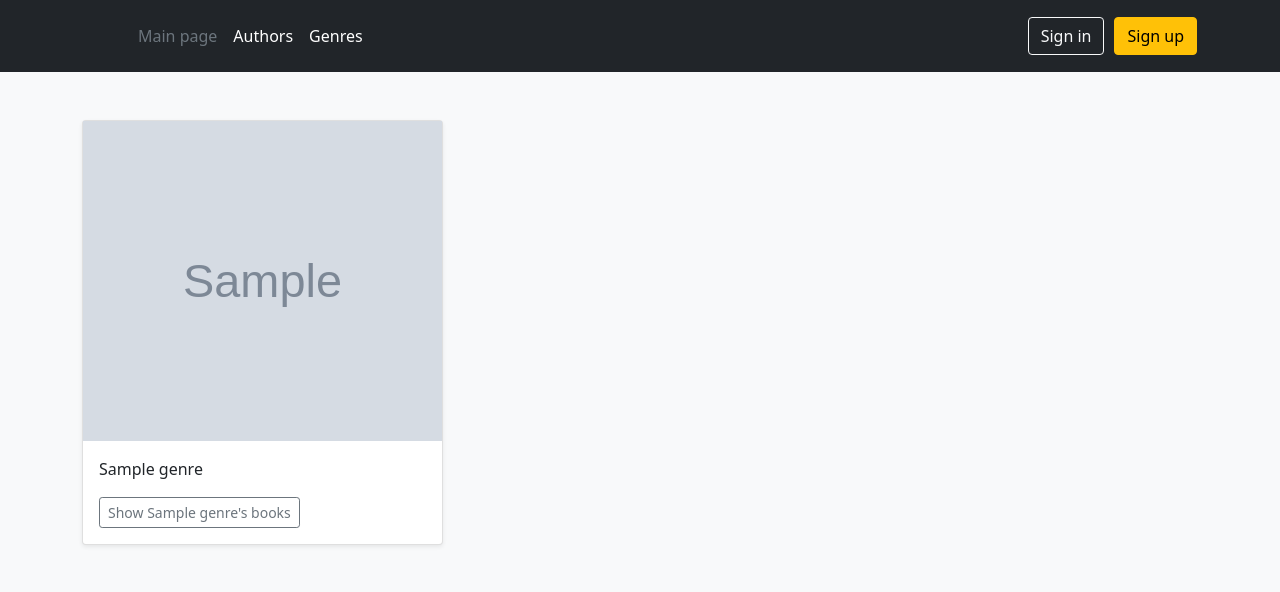
After one commit to DoctorBA/Django-website, a Django app: page /catalog/genres/ in a window 1280 px wide. The commit adds this page. Shown: the top 592 px of the page. Run offline with Django 4.2, Linux system fonts and the light colour scheme; tables that the repository leaves empty hold one stand-in row (values such as "Sample post"); grey boxes marked "Sample" are stand-in pictures.

Commit message:
updated Lesson 12.12.2022

```diff
--- a/shop/catalog/models.py
+++ b/shop/catalog/models.py
@@ -4,9 +4,13 @@ from django.urls import reverse
 
 class Genre(models.Model):
     name = models.CharField(max_length=50)
+    image = models.ImageField(upload_to="genres/", blank=True, default="image-placeholder.jpeg")
 
     def __str__(self):
         return self.name
+
+    def get_genre_url(self):
+        return reverse('catalog-genre', args=[self.name])
 
 
 class Author(models.Model):
@@ -14,6 +18,7 @@ class Author(models.Model):
     last_name = models.CharField(max_length=100)
     date_of_birth = models.DateField(blank=True, null=True)
     date_of_death = models.DateField(blank=True, null=True)
+    photo = models.ImageField(upload_to="authors/", blank=True, default="photo-placeholder.png")
 
     def __str__(self):
         return f'{self.first_name} {self.last_name}'
@@ -29,6 +34,7 @@ class Book(models.Model):
     genre = models.ManyToManyField(Genre)
     price = models.FloatField()
     amount = models.IntegerField(default=0)
+    image = models.ImageField(upload_to="books/", blank=True, default="book-placeholder.jpeg")
 
     def __str__(self):
         return self.title
--- a/shop/catalog/urls.py
+++ b/shop/catalog/urls.py
@@ -1,6 +1,8 @@
 from django.contrib import admin
 from django.urls import path, include
-from .views import IndexView, BookView, AuthorsView, AuthorView
+from .views import IndexView, BookView, AuthorsView, AuthorView, GenresView, GenreView
+from django.conf import settings
+from django.conf.urls.static import static
 
 # '' - "Домашняя страница"
 # 'book/' - Список всех книг
@@ -10,6 +12,8 @@ from .views import IndexView, BookView, AuthorsView, AuthorView
 urlpatterns = [
     path('', IndexView.as_view(), name='catalog-index'),
     path('authors/', AuthorsView.as_view(), name='catalog-authors'),
+    path('catalog/genres/', GenresView.as_view(), name='catalog-genres'),
     path('catalog/<str:first_name>-<str:last_name>/', AuthorView.as_view(), name='catalog-author'),
-    path('catalog/<int:id>/', BookView.as_view(), name='catalog-book')
-]
+    path('catalog/<int:id>/', BookView.as_view(), name='catalog-book'),
+    path('catalog/genres/<str:name>/', GenreView.as_view(), name='catalog-genre'),
+] + static(settings.MEDIA_URL, document_root=settings.MEDIA_ROOT)
--- a/shop/catalog/views.py
+++ b/shop/catalog/views.py
@@ -1,7 +1,7 @@
 from django.shortcuts import render
 from django.views.generic import TemplateView
 from .models import Book
-from .models import Author
+from .models import Author, Genre
 
 
 class IndexView(TemplateView):
@@ -37,3 +37,19 @@ class AuthorView(TemplateView):
         author = Author.objects.get(first_name=first_name, last_name=last_name)
         books = Book.objects.filter(author=author)
         return render(request, self.template_name, {'author':author, 'books': books})
+
+
+class GenresView(TemplateView):
+    template_name = 'catalog/genres.html'
+
+    def get(self, request):
+        genres = Genre.objects.all()
+        return render(request, self.template_name, {'genres':genres})
+
+class GenreView(TemplateView):
+    template_name = 'catalog/index.html'
+
+    def get(self, request, name):
+        genre = Genre.objects.get(name=name)
+        books = Book.objects.filter(genre=genre)
+        return render(request, self.template_name, {'genre':genre, 'books':books})
--- a/shop/shop/settings.py
+++ b/shop/shop/settings.py
@@ -126,6 +126,8 @@ STATIC_URL = '/static/'
 STATICFILES_DIRS = [
     os.path.join(BASE_DIR, "static")
 ]
+MEDIA_URL = '/source/'
+MEDIA_ROOT = os.path.join(BASE_DIR, 'source')
 
 # Default primary key field type
 # https://docs.djangoproject.com/en/4.1/ref/settings/#default-auto-field
--- a/shop/templates/base.html
+++ b/shop/templates/base.html
@@ -18,7 +18,7 @@
             <ul class="nav col-12 col-lg-auto me-lg-auto mb-2 justify-content-center mb-md-0">
               <li><a href="{% url 'catalog-index' %}" class="nav-link px-2 text-secondary">Main page</a></li>
               <li><a href="{% url 'catalog-authors' %}" class="nav-link px-2 text-white">Authors</a></li>
-              <li><a href="#" class="nav-link px-2 text-white">Genres</a></li>
+              <li><a href="{% url 'catalog-genres' %}" class="nav-link px-2 text-white">Genres</a></li>
             </ul>
 
             <div class="text-end">
--- a/shop/templates/catalog/book.html
+++ b/shop/templates/catalog/book.html
@@ -3,7 +3,7 @@
 {% block content %}
     <div class="container mt-3">
         <div class="card">
-            <svg class="bd-placeholder-img card-img-top" width="30%" height="500px" xmlns="http://www.w3.org/2000/svg" role="img" aria-label="Placeholder: Эскиз" preserveAspectRatio="xMidYMid slice" focusable="false"><title>Placeholder</title><rect width="100%" height="100%" fill="#55595c"></rect><text x="50%" y="50%" fill="#eceeef" dy=".3em">Эскиз</text></svg>
+            <img src="{{ book.image.url }}" width="40%" height="320px">
             <div class="card-header">
                 <p class="card-text">{{book.title}}</p>
                 <p>
--- /dev/null
+++ b/shop/templates/catalog/genres.html
@@ -0,0 +1,25 @@
+{% extends 'base.html' %}
+
+{% block content %}
+<div class="album py-5 bg-light">
+    <div class="container">
+      <div class="row row-cols-1 row-cols-sm-2 row-cols-md-3 g-3">
+            {% for genre in genres %}
+                <div class="col">
+                    <div class="card shadow-sm">
+                        <img src="{{ genre.image.url }}" width="100%" height="320px">
+                        <div class="card-body">
+                            <p class="card-text">{{ genre }}</p>
+                            <div class="d-flex justify-content-between align-items-center">
+                                <div class="btn-group">
+                                    <a type="button" class="btn btn-sm btn-outline-secondary"  href="{{ genre.get_genre_url }}">Show {{ genre }}'s books</a>
+                                </div>
+                            </div>
+                        </div>
+                    </div>
+                </div>
+            {% endfor %}
+        </div>
+    </div>
+</div>
+{% endblock content %}
```
Also changed, not shown: shop/templates/catalog/authors.html (+1 -6 lines), shop/templates/catalog/index.html (+2 -7 lines), README.md, shop/catalog/migrations/0002_author_photo_book_image_genre_image.py (added), shop/source/book-placeholder.jpeg (added), shop/source/image-placeholder.jpeg (added), shop/source/photo-placeholder.png (added).
